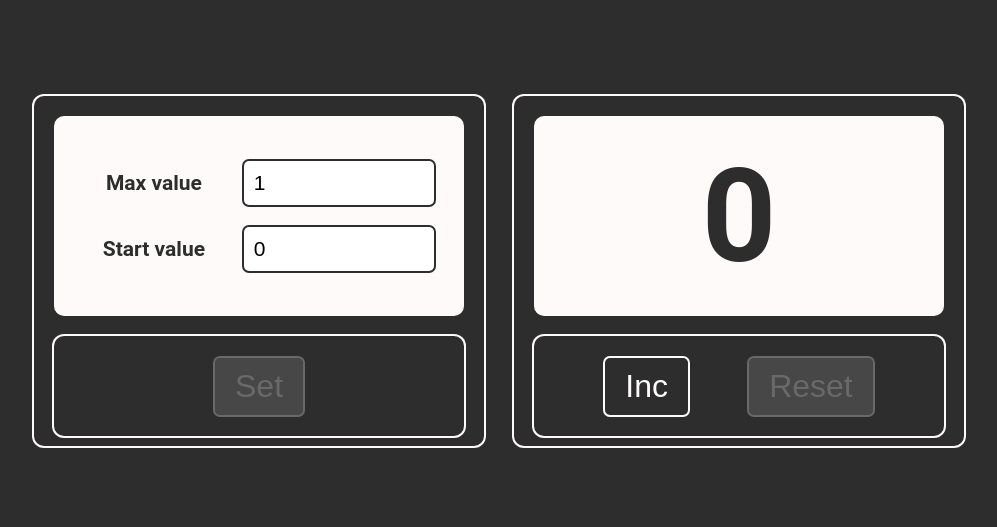
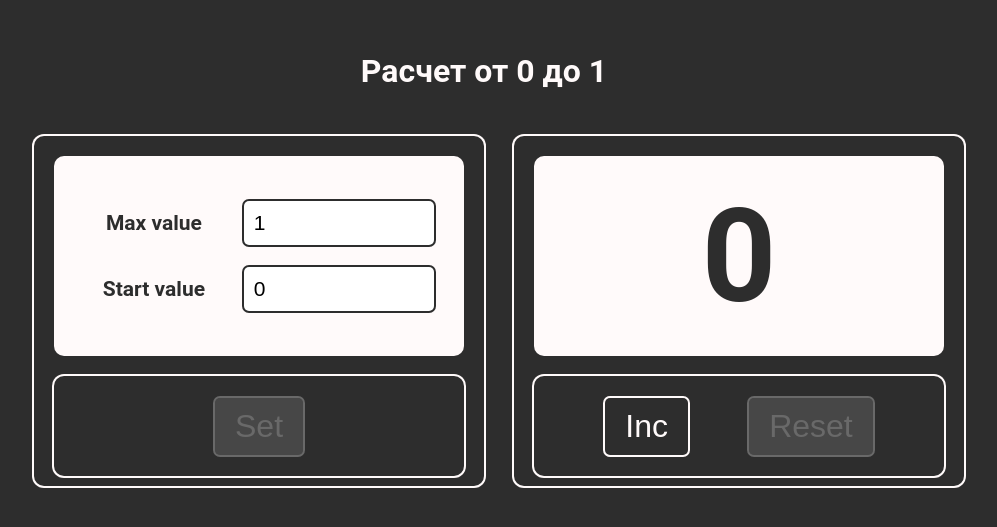
Before and after one commit to Mirudistok32/SamuraiWayIncrement, a React (Create React App) app: page / in a window 1280 px wide. Shown: the part 129-656 px from the top of the page, without its empty margins (156-1153 px from the left). Built offline with nearby package versions, Linux system fonts and the light colour scheme.

Commit message:
Refactor

```diff
--- a/src/App.scss
+++ b/src/App.scss
@@ -3,32 +3,15 @@
   height: 100%;
   width: 100%;
   display: flex;
+  flex-direction: column;
   justify-content: center;
   align-items: center;
-  &__panel {
-    padding: 20px;
-    box-shadow: 0 0 8px 0px white, 0 0 1px 3px snow, 0 0 0 1px white;
-    border-radius: 10px;
-    width: 400px;
-  }
-  &__countPanel {
-    background-color: snow;
-    height: 250px;
+  &__canvas {
     display: flex;
     justify-content: center;
     align-items: center;
-    border-radius: 10px;
-    margin-bottom: 20px;
-  }
-  &__countPanel-max {
-    box-shadow: 0 0 5px 2px red, 0 0 7px 1px #000;
-  }
-  &__api {
-    box-shadow: 0 0 8px 0px white, 0 0 1px 3px snow, 0 0 0 1px white;
-    border-radius: 10px;
-    display: flex;
-    justify-content: space-evenly;
-    align-items: center;
-    padding: 20px;
+    width: 100%;
+    max-height: 400px;
+    height: 100%;
   }
 }
--- a/src/App.tsx
+++ b/src/App.tsx
@@ -13,7 +13,6 @@ function App() {
   const [isChangeValue, setIsChangeValue] = useState<boolean>(false)
 
 
-
   const setInc = () => {
     setCount(count => count + 1)
   }
@@ -24,6 +23,10 @@ function App() {
 
   return (
     <div className="app">
+      <h1 className="app__title">
+        Расчет от {startValue} до {maxValue}
+      </h1>
+      <div className="app__canvas">
         <SettingCanvas
           error={error}
           setStartValue={setStartValue}
@@ -43,6 +46,7 @@ function App() {
           isChangeValue={isChangeValue}
         />
       </div>
+    </div>
   );
 }
 
--- a/src/SettingCanvas/SettingCanvas.tsx
+++ b/src/SettingCanvas/SettingCanvas.tsx
@@ -46,7 +46,6 @@ export const SettingCanvas: React.FC<PropsType> = (props) => {
       setError("")
     }
   }
-
   useEffect(() => {
     isError()
   }, [maxValueLocal, startValueLocal])
```
Also changed, not shown: package.json (+7 -1 lines), 1 other file (tests, documents, lock files or other folders). Lines whose indentation alone changed are shown as unchanged.
